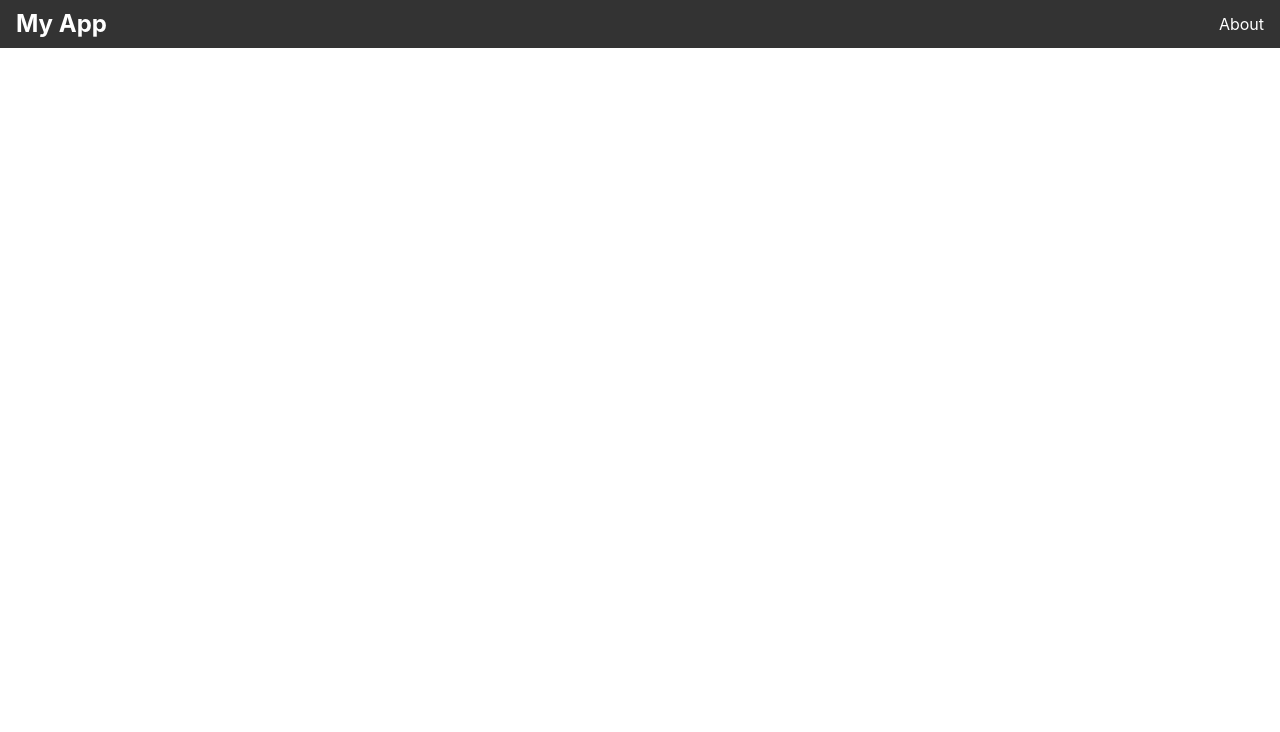
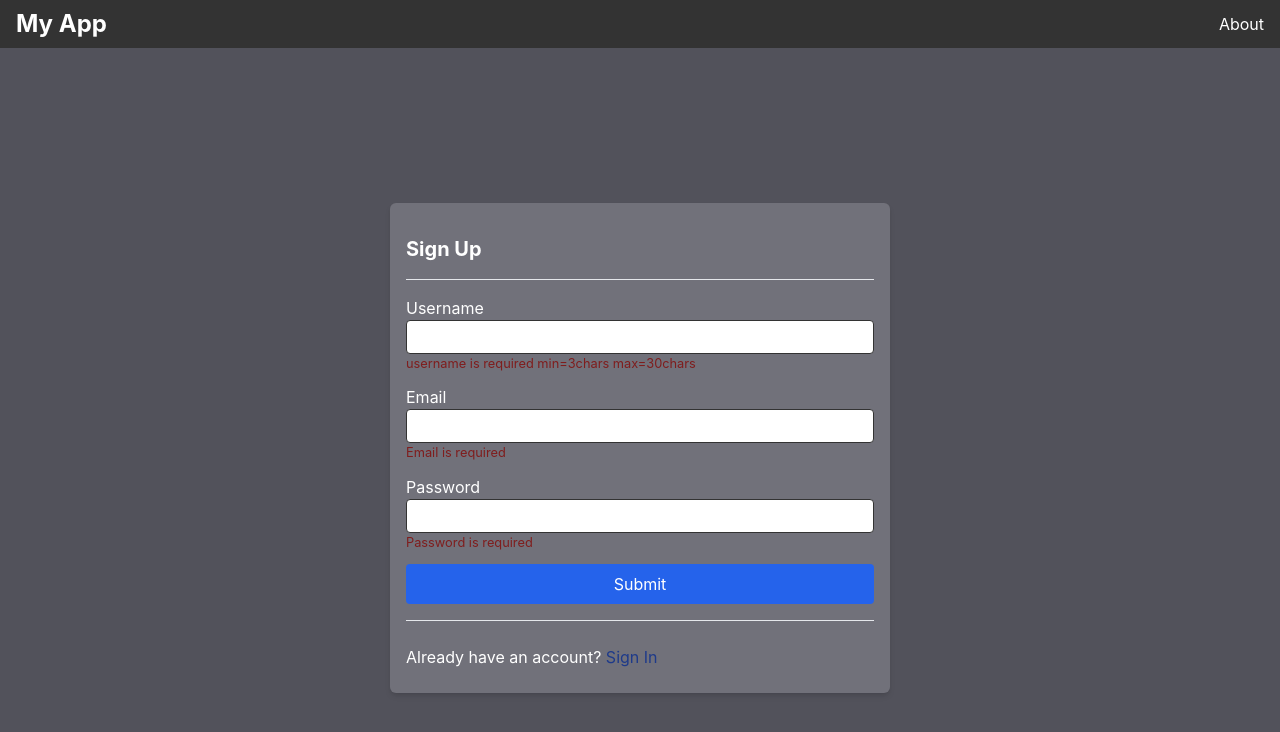
Before and after one commit to Ameer2000Mzori/MonoText-Mern, a React (Create React App) app in the folder frontend/: page /signup in a window 1280 px wide. Before the commit this address had no page. Shown: the top 732 px of the page. Built offline with nearby package versions, Linux system fonts and the light colour scheme.

Commit message:
added signup page

```diff
--- a/frontend/src/App.js
+++ b/frontend/src/App.js
@@ -3,6 +3,7 @@ import { BrowserRouter as Router, Routes, Route } from 'react-router-dom'
 import Home from './components/pages/Home'
 import About from './components/pages/About'
 import Navbar from './components/Navbar'
+import Signup from './components/pages/Signup'
 
 function App() {
   return (
@@ -11,6 +12,7 @@ function App() {
       <Routes>
         <Route path="/" element={<Home />} />
         <Route path="/about" element={<About />} />
+        <Route path="/signup" element={<Signup />} />
       </Routes>
     </Router>
   )
--- /dev/null
+++ b/frontend/src/components/pages/Signup.jsx
@@ -0,0 +1,85 @@
+import React, { useState } from 'react'
+import { Link } from 'react-router-dom'
+import Card from '../shared/Card'
+import TextInput from '../shared/TextInput'
+import { EMAILPATTERN, PASSWORDPATTERN, USERNAMEPATTERN } from '../shared/enum'
+
+export default function Signup() {
+  const [form, setForm] = useState({
+    username: {
+      val: '',
+      pattern: USERNAMEPATTERN,
+      title: 'Username',
+      errMsg: 'username is required min=3chars max=30chars',
+    },
+    email: {
+      val: '',
+      pattern: EMAILPATTERN,
+      title: 'Email',
+      errMsg: 'Email is required',
+    },
+    password: {
+      val: '',
+      pattern: PASSWORDPATTERN,
+      title: 'Password',
+      errMsg: 'Password is required',
+    },
+  })
+  return (
+    <div className="min-h-[100vh] flex justify-center items-center text-primary_c bg-zinc-600">
+      <Card title="Sign Up" className="max-w-[500px] w-full bg-zinc-500">
+        <TextInput
+          title={form.username.title}
+          errMsg={form.username.errMsg}
+          input={form.username.val}
+          updateInput={(input) => {
+            setForm((prv) => ({
+              ...prv,
+              username: { ...prv.username, val: input },
+            }))
+          }}
+          pattern={form.username.pattern}
+        />
+        <TextInput
+          title={form.email.title}
+          errMsg={form.email.errMsg}
+          input={form.email.val}
+          updateInput={(input) => {
+            setForm((prv) => ({
+              ...prv,
+              email: { ...prv.email, val: input },
+            }))
+          }}
+          pattern={form.email.pattern}
+        />
+        <TextInput
+          title={form.password.title}
+          errMsg={form.password.errMsg}
+          input={form.password.val}
+          updateInput={(input) => {
+            setForm((prv) => ({
+              ...prv,
+              password: { ...prv.password, val: input },
+            }))
+          }}
+          pattern={form.password.pattern}
+        />
+        <button
+          type="button"
+          className="text-center bg-blue-600 text-white w-full rounded p-2"
+        >
+          Submit
+        </button>
+        <hr className="my-4" />
+        <div className="text-md py-2">
+          <span>
+            Already have an account?{' '}
+            <Link to="/signin" className="text-blue-900">
+              Sign In
+            </Link>
+          </span>
+        </div>
+      </Card>
+    </div>
+  )
+}
--- /dev/null
+++ b/frontend/src/components/shared/Card.jsx
@@ -0,0 +1,11 @@
+import React from 'react'
+
+export default function Card({ title, className, children }) {
+  return (
+    <div className={`bg-white rounded-md shadow-md p-4 ${className}`}>
+      {title && <h2 className="text-xl font-bold my-4">{title}</h2>}
+      <hr />
+      <div className="mt-4">{children}</div>
+    </div>
+  )
+}
--- /dev/null
+++ b/frontend/src/components/shared/TextInput.jsx
@@ -0,0 +1,26 @@
+import React from 'react'
+
+// eslint-disable-next-line object-curly-newline
+const TextInput = ({ title, input, updateInput, pattern, errMsg, type }) => {
+  return (
+    <div className="my-3">
+      <label htmlFor={title} className="text-md ">
+        {title}
+      </label>
+      <input
+        id={title}
+        className="w-full border-[1px] text-primary border-primary p-1 rounded"
+        value={input}
+        onChange={(e) => updateInput(e.target.value)}
+        pattern={pattern}
+        type={type ?? 'text'}
+        required={!!errMsg}
+      />
+      {errMsg && !input.match(pattern) && (
+        <small className="block text-red-900">{errMsg}</small>
+      )}
+    </div>
+  )
+}
+
+export default TextInput
--- /dev/null
+++ b/frontend/src/components/shared/enum.js
@@ -0,0 +1,3 @@
+export const USERNAMEPATTERN = /^[a-zA-Z0-9]{3,30}$/
+export const EMAILPATTERN = /^.{3,30}$/
+export const PASSWORDPATTERN = /^.{3,30}$/
--- a/frontend/tailwind.config.js
+++ b/frontend/tailwind.config.js
@@ -5,6 +5,7 @@ module.exports = {
     extend: {
       colors: {
         primary: '#333333',
+        primary_c: '#fff',
       },
     },
   },
```
